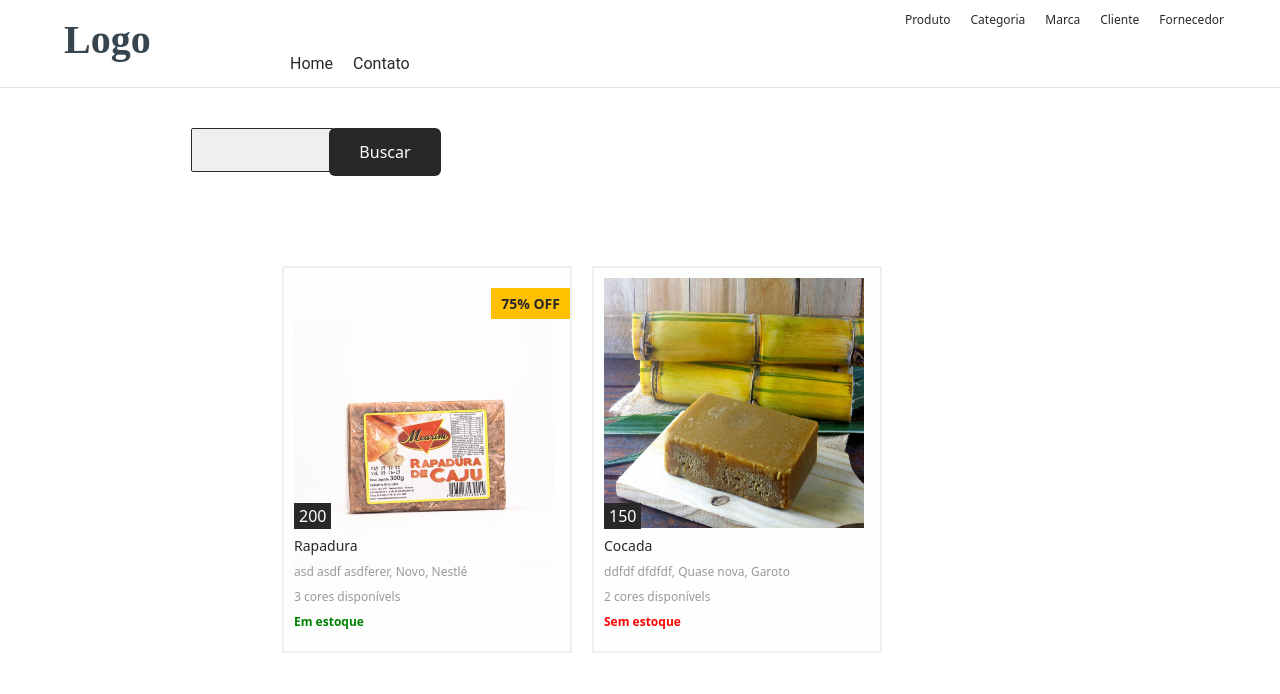
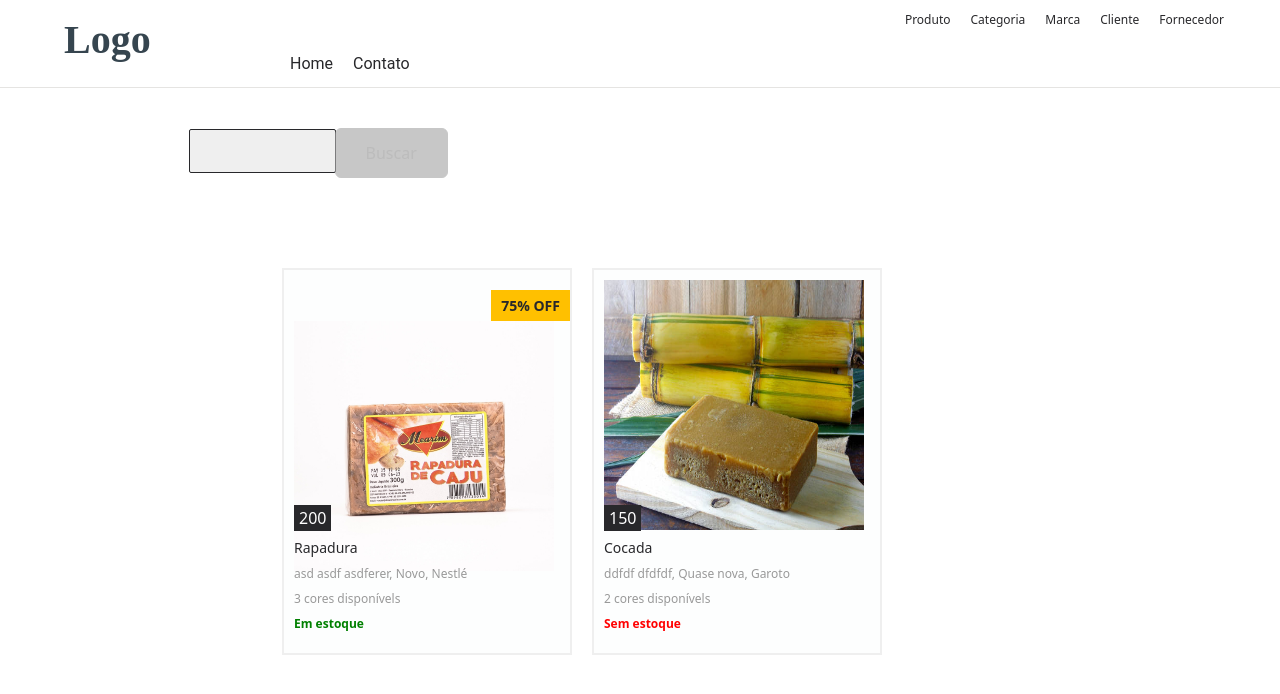
Before and after one commit to implementacaoteste/Agular, an Angular app in the folder mercearia/: page / in a window 1280 px wide. Shown: the top 694 px of the page. Built offline with nearby package versions, Linux system fonts and the light colour scheme.

Commit message:
Utilizando ngClass

```diff
--- a/mercearia/src/app/container/buscar/buscar.component.css
+++ b/mercearia/src/app/container/buscar/buscar.component.css
@@ -23,6 +23,15 @@
     color: #fff;
 }
 
+.btn-busca-desabilitada{
+    padding: 12px 30px;
+    background-color: #aaa;
+    margin-left: -1px;
+    color: #999;
+    border: #aaa 1px solid;
+    cursor: not-allowed;
+}
+
 .mercearia-resultado-busca-por{
     margin: 20px auto;
     padding: 10px 140px;
--- a/mercearia/src/app/container/buscar/buscar.component.html
+++ b/mercearia/src/app/container/buscar/buscar.component.html
@@ -1,5 +1,5 @@
 <div class="mercearia--buscar--produto">
     <input class="mercearia-buscar-produto-input" [value]="textoPesquisa" [(ngModel)]="textoPesquisa">
-    <button class="btn btn-buscar">Buscar</button>
+    <button [ngClass]="{'btn': true, 'btn-buscar': textoPesquisa, 'btn-busca-desabilitada': !textoPesquisa}" [disabled]="!textoPesquisa">Buscar</button>
 </div>
 <div class="mercearia-resultado-busca-por"><p *ngIf="textoPesquisa !=''"><strong>Resultado de busca por:</strong> {{textoPesquisa}}</p></div>
```
